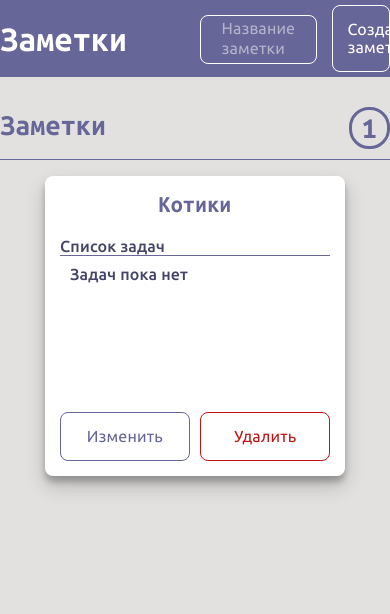
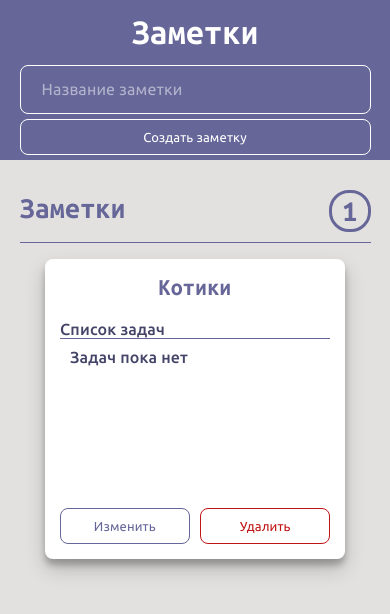
Before and after one commit to LighTerroR/test-task-todos, a Vue app: page / in a window 390 px wide. Shown: the top 614 px of the page. Built offline with nearby package versions, Linux system fonts and the light colour scheme.

Commit message:
some fixes and adaptive

```diff
--- a/src/components/Footer.vue
+++ b/src/components/Footer.vue
@@ -57,4 +57,15 @@ export default {
     width: 18%;
   }
 }
+
+@media screen and (max-width: 600px) {
+  .footer__wrapper {
+    flex-wrap: wrap;
+    justify-content: space-evenly;
+  }
+  .footer__button {
+    width: 25%;
+    margin: 5px;
+  }
+}
 </style>
--- a/src/components/Header.vue
+++ b/src/components/Header.vue
@@ -79,12 +79,10 @@ export default {
           this.$router.push({ name: 'Todo', params: { id: this.note.id } });
           localStorage.notes = JSON.stringify(this.$store.state.notes);
           this.value = '';
-          this.focus = false;
         } else {
           this.titleElement = this.value;
           this.$emit('create-todo', this.titleElement);
           this.value = '';
-          this.focus = false;
         }
       } else {
         this.isEmpty = true;
@@ -228,4 +226,39 @@ export default {
     visibility: hidden;
   }
 }
+
+@media screen and (max-width: 1200px) {
+  .header__form {
+    width: 75%;
+  }
+}
+
+@media screen and (max-width: 768px) {
+  .header{
+    &__wrapper {
+      flex-direction: column;
+    }
+    &__form {
+      width: 100%;
+      justify-content: center;
+    }
+  }
+}
+
+@media screen and (max-width: 540px) {
+  .input {
+    width: 90%;
+    margin: 0;
+  }
+
+  .header{
+    &__form {
+      flex-direction: column;
+    }
+
+    &__button {
+      width: 90%;
+    }
+  }
+}
 </style>
--- a/src/components/ToDoItem.vue
+++ b/src/components/ToDoItem.vue
@@ -63,6 +63,7 @@ export default {
 .todo-item {
   display: flex;
   justify-content: space-between;
+  align-items: center;
   width: 100%;
   margin: 10px;
 
@@ -71,7 +72,7 @@ export default {
     padding-left: 40px;
     display: flex;
     align-items: center;
-    width: 78%;
+    width: 75%;
     line-height: 110%;
 
     &:hover .todo-item__checkbox {
@@ -116,4 +117,38 @@ export default {
     color: $prime-darken;
   }
 }
+
+@media screen and (max-width: 1200px) {
+  .todo-item__checkbox-wrapper {
+    width: 70%;
+  }
+}
+
+@media screen and (max-width: 991px) {
+  .todo-item{
+    &__buttons-wrapper {
+      display: flex;
+      flex-direction: column;
+    }
+  }
+}
+
+@media screen and (max-width: 540px) {
+  .todo-item {
+    flex-wrap: wrap;
+
+    &__checkbox-wrapper {
+      width: 100%;
+      margin-bottom: 5px;
+    }
+
+    &__label {
+      font-size: 20px;
+    }
+
+    &__buttons-wrapper {
+      flex-direction: row;
+    }
+  }
+}
 </style>
--- a/src/scss/styles.scss
+++ b/src/scss/styles.scss
@@ -101,3 +101,24 @@ p {
 .pb-70 {
   padding-bottom: 70px;
 }
+
+@media screen and (max-width: 768px) {
+  .title-chapter {
+    width: 90%;
+    margin: 0 auto;
+  }
+  ._empty {
+    font-size: 30px;
+  }
+}
+
+@media screen and (max-width: 600px) {
+  .button {
+    padding: 10px 5px;
+    font-size: 13px;
+  }
+
+  .pb-70 {
+    padding-bottom: 120px;
+  }
+}
--- a/src/store/index.js
+++ b/src/store/index.js
@@ -9,14 +9,17 @@ export default createStore({
         todos: [],
       },
     ],
-    todoChanges: [],
+    applicationState: [],
   },
   mutations: {
     createNote(state, note) {
       state.notes.push(note);
     },
     deleteNote(state, id) {
-      state.notes.splice(state.notes.findIndex((item) => item.id === id), 1);
+      state.notes.splice(
+        state.notes.findIndex((item) => item.id === id),
+        1,
+      );
     },
     saveChangesInCurrentNote(state, changes) {
       state.notes[state.notes.findIndex((i) => i.id === changes.id)].todos = changes.todos.slice();
@@ -25,22 +28,19 @@ export default createStore({
       state.notes.length = 0;
       state.notes = [...storage];
     },
-    updateTodoChanges(state, todos) {
-      if (state.todoChanges.length > 9) {
-        state.todoChanges.unshift(todos.slice());
-        state.todoChanges.pop();
+    updateApplicationState(state, todos) {
+      if (state.applicationState.length > 9) {
+        state.applicationState.unshift(todos.slice());
+        state.applicationState.pop();
       } else {
-        state.todoChanges.unshift(todos.slice());
+        state.applicationState.unshift(todos.slice());
       }
     },
-    clearTodoChanges(state) {
-      state.todoChanges.length = 0;
+    clearApplicationState(state) {
+      state.applicationState.length = 0;
     },
   },
-  actions: {
-  },
-  modules: {
-  },
-  getters: {
-  },
+  actions: {},
+  modules: {},
+  getters: {},
 });
--- a/src/views/TodosPage/index.vue
+++ b/src/views/TodosPage/index.vue
@@ -12,7 +12,8 @@
           :key="todo.id"
           :todo="todo"
           @update-changes="changeTodos"
-          @delete-todo="deleteItem"/>
+          @delete-todo="deleteItem"
+        />
       </ul>
       <h2 v-else class="_empty">Не создано ни одной задачи</h2>
       <h2 class="title-chapter">
@@ -20,13 +21,14 @@
         <span class="count-elements">{{ completedTodo.length }}</span>
       </h2>
       <ul v-if="completedTodo.length" class="todo-wrapper">
-         <Todo
+        <Todo
           v-for="todo in completedTodo"
           :key="todo.id"
           :todo="todo"
           :editable="false"
           @update-changes="changeTodos"
-          @delete-todo="deleteItem"/>
+          @delete-todo="deleteItem"
+        />
       </ul>
       <h2 v-else class="_empty">Нет выполненых задач</h2>
     </div>
@@ -36,15 +38,18 @@
       @cancel-changes="cancelChanges"
       @repeat-changes="repeatChanges"
       @close-note="openModal"
-      @delete-note="openModal"/>
+      @delete-note="openModal"
+    />
     <ModalWindow
       :showModal="showModal"
       @on-ok="(deleteElement ? deleteNote : closeWithoutSaving)()"
-      @on-cancel="closeModal" />
+      @on-cancel="closeModal"
+    />
   </div>
 </template>
 
 <script>
+import { mapState } from 'vuex';
 import Header from '@/components/Header.vue';
 import Todo from '@/components/ToDoItem.vue';
 import Footer from '@/components/Footer.vue';
@@ -78,18 +83,18 @@ export default {
         isCompleted: false,
       });
       this.updateTodos();
-      this.$store.commit('updateTodoChanges', this.todos);
+      this.$store.commit('updateApplicationState', this.todos);
     },
     changeTodos(todo) {
       this.todos.splice(this.todos.findIndex((item) => item.id === todo.id), 1);
       this.todos.push(todo);
       this.updateTodos();
-      this.$store.commit('updateTodoChanges', this.todos);
+      this.$store.commit('updateApplicationState', this.todos);
     },
     deleteItem(id) {
       this.todos.splice(this.todos.findIndex((item) => item.id === id), 1);
       this.updateTodos();
-      this.$store.commit('updateTodoChanges', this.todos);
+      this.$store.commit('updateApplicationState', this.todos);
     },
     updateTodos() {
       this.activeTodo = this.todos.filter((item) => item.isCompleted === false);
@@ -98,25 +103,26 @@ export default {
     saveChanges() {
       this.$store.commit('saveChangesInCurrentNote', { id: this.noteId, todos: this.todos });
       localStorage.notes = JSON.stringify(this.$store.state.notes);
+      this.$store.commit('clearApplicationState');
     },
     cancelChanges() {
       if (this.numberChange < 9) {
         this.numberChange += 1;
-        this.todos = this.changesTodos[this.numberChange].slice();
+        this.todos = this.applicationState[this.numberChange].slice();
         this.updateTodos();
       }
     },
     repeatChanges() {
       if (this.numberChange > 0) {
         this.numberChange -= 1;
-        this.todos = this.changesTodos[this.numberChange].slice();
+        this.todos = this.applicationState[this.numberChange].slice();
         this.updateTodos();
       }
     },
     openModal(data) {
       this.deleteElement = data.delete;
-      if (this.deleteElement === false && this.changesTodos.length <= 1) {
-        this.$store.commit('clearTodoChanges');
+      if (this.deleteElement === false && this.applicationState.length <= 1) {
+        this.$store.commit('clearApplicationState');
         this.$router.push('/');
       } else {
         this.showModal = data.show;
@@ -129,7 +135,7 @@ export default {
       this.$router.push('/');
     },
     closeWithoutSaving() {
-      this.$store.commit('clearTodoChanges');
+      this.$store.commit('clearApplicationState');
       this.$router.push('/');
     },
     closeModal() {
@@ -137,20 +143,18 @@ export default {
     },
   },
 
-  computed: {
+  computed: mapState({
     note() {
       return this.$store.state.notes.find((note) => note.id === this.noteId);
     },
-    changesTodos() {
-      return this.$store.state.todoChanges;
-    },
-  },
+    applicationState: (state) => state.applicationState,
+  }),
 
   created() {
     this.noteId = Number(this.$route.params.id);
     this.todos = this.note.todos.slice();
     this.updateTodos();
-    this.$store.commit('updateTodoChanges', this.todos);
+    this.$store.commit('updateApplicationState', this.todos);
     document.addEventListener('beforeunload', this.closeWindow);
   },
 
```
